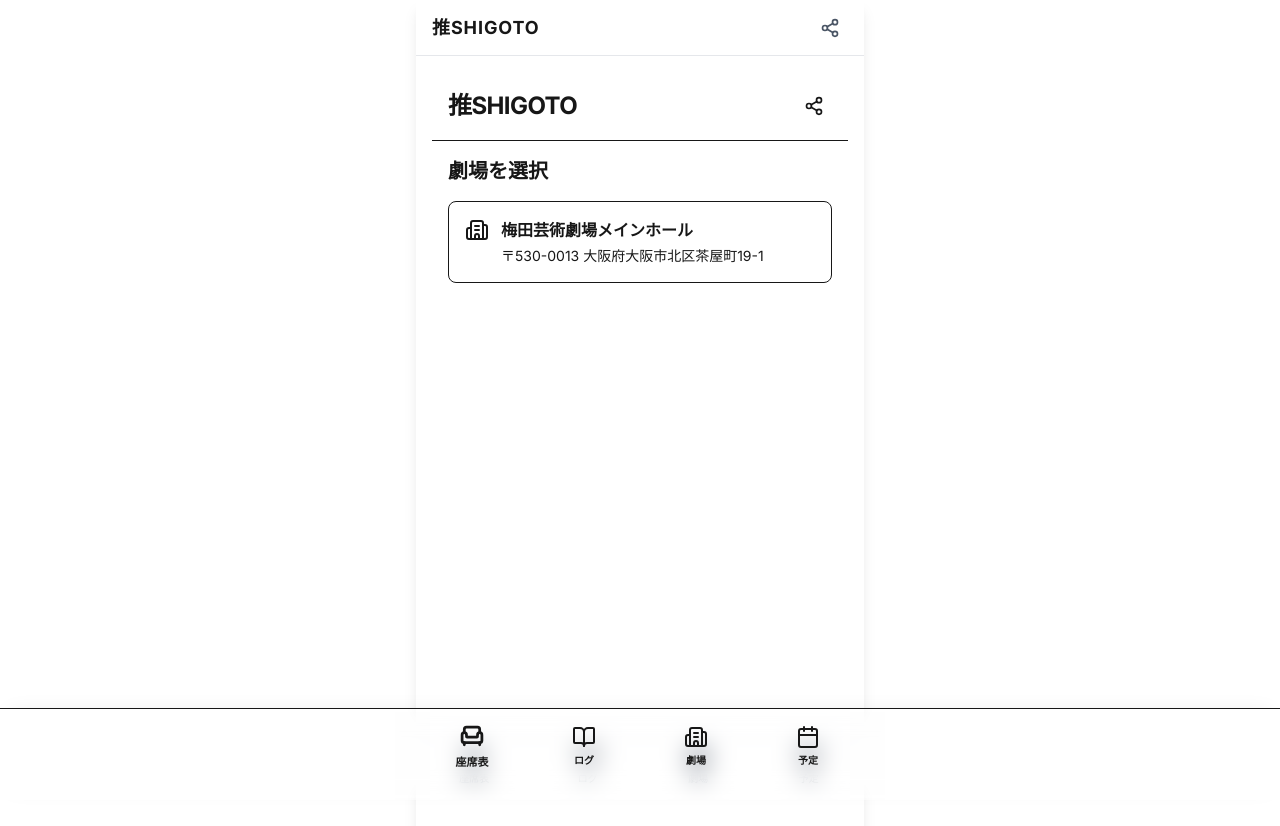
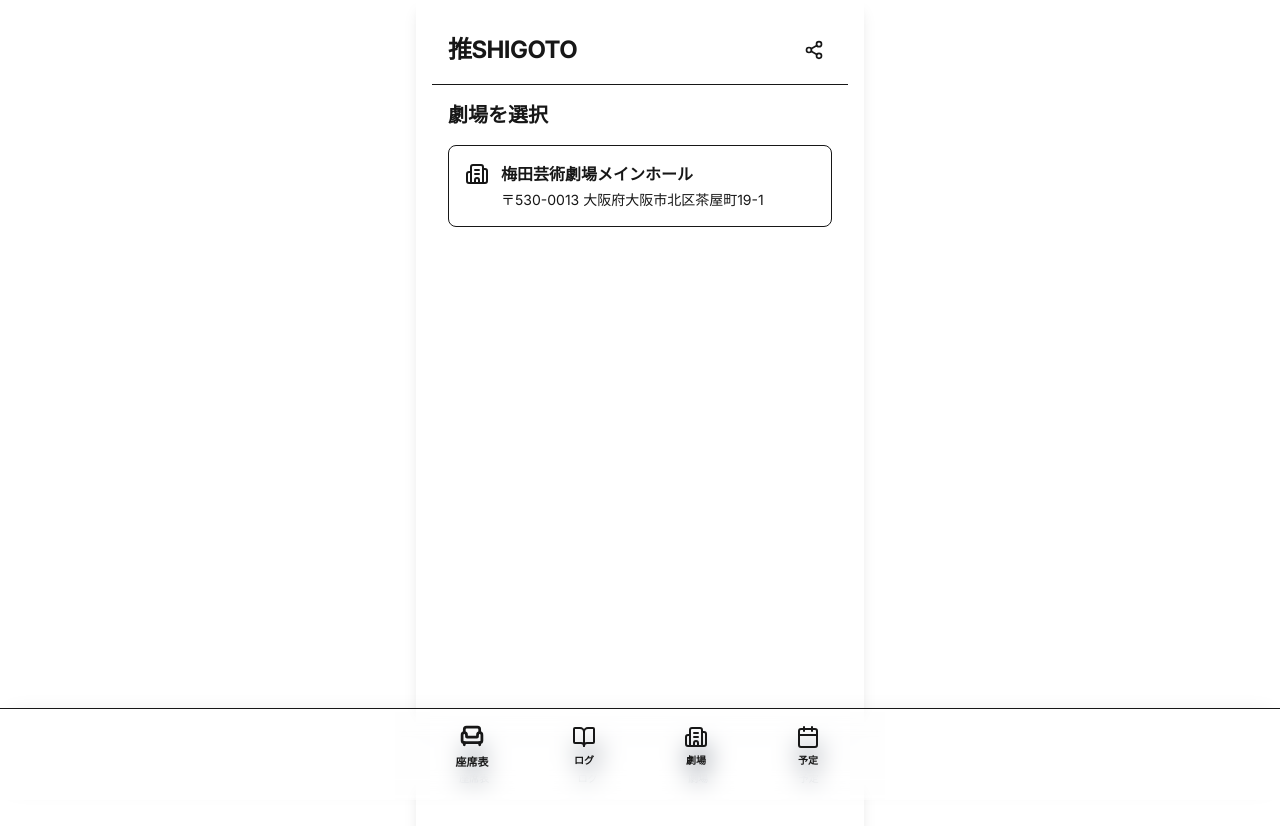
Before and after one commit to miyataxxxg7-rgb/theater-log, a Next.js app: page /logs in a window 1280 px wide. Shown: the top 826 px of the page. Built offline with nearby package versions, Linux system fonts and the light colour scheme.

Commit message:
ヘッダーの重複を解消！メニューバーは安全に保護

```diff
--- a/src/app/layout.tsx
+++ b/src/app/layout.tsx
@@ -19,21 +19,15 @@ export default function RootLayout({
   return (
     <html lang="ja">
       <body className={`${inter.className} bg-gray-100 text-gray-900`}>
-        {/* スマホ風の中央寄せレイアウト */}
-        <div className="max-w-md mx-auto bg-white min-h-screen shadow-lg relative pb-20 pt-14">
+        {/* 🌟 pt-14（上の隙間）を消して綺麗に詰めました！ */}
+        <div className="max-w-md mx-auto bg-white min-h-screen shadow-lg relative pb-20">
 
-          {/* トップヘッダー（推SHIGOTO） */}
-          <header className="absolute top-0 w-full max-w-md bg-white border-b border-gray-200 z-10 flex justify-between items-center px-4 h-14">
-            <div className="font-bold text-lg tracking-wider">推SHIGOTO</div>
-            <button className="p-2">
-              <Share2 size={20} className="text-gray-600" />
-            </button>
-          </header>
+          {/* ✂️ ここにあった自己主張の激しいトップヘッダーを削除しました！ */}
 
           {/* メインコンテンツ（各画面がここに入ります） */}
           <main className="p-4">{children}</main>
 
-          {/* 下部ナビゲーション（アイコンメニュー） */}
+          {/* 下部ナビゲーション（アイコンメニュー）は絶対残します！ */}
           <nav className="fixed bottom-0 w-full max-w-md bg-white border-t border-gray-200 z-10">
             <div className="flex justify-around items-center h-16 pb-2">
               <Link href="/theater" className="flex flex-col items-center text-gray-600 hover:text-purple-600">
```
